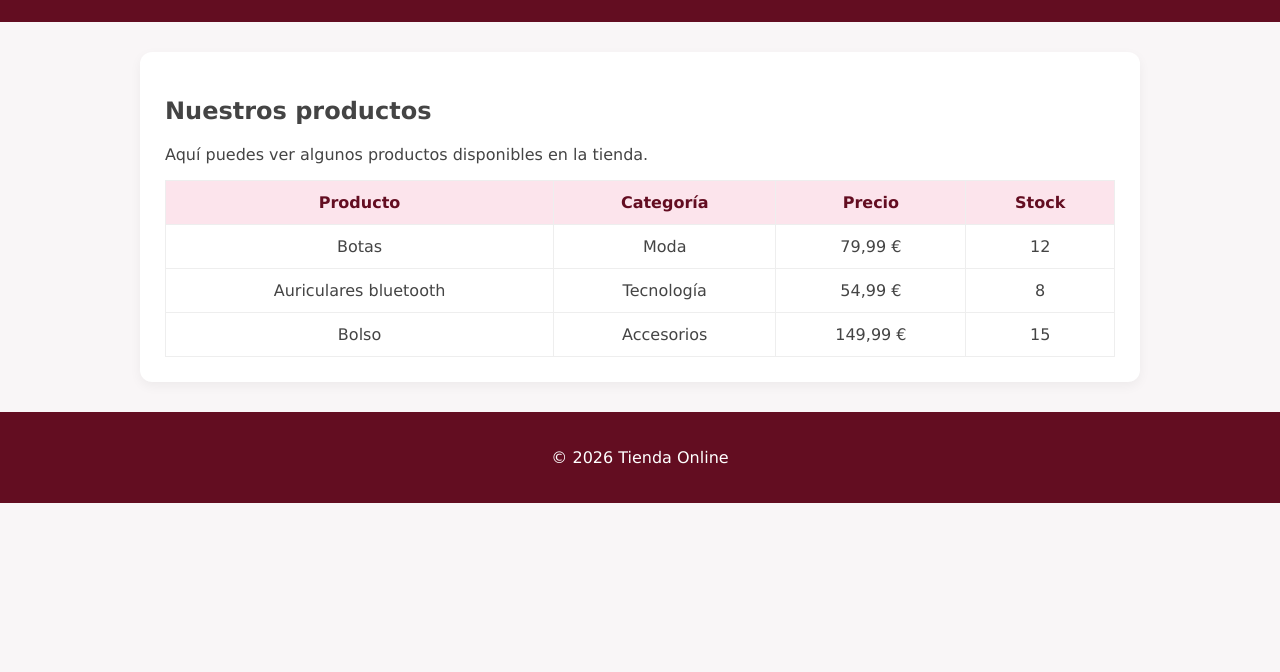
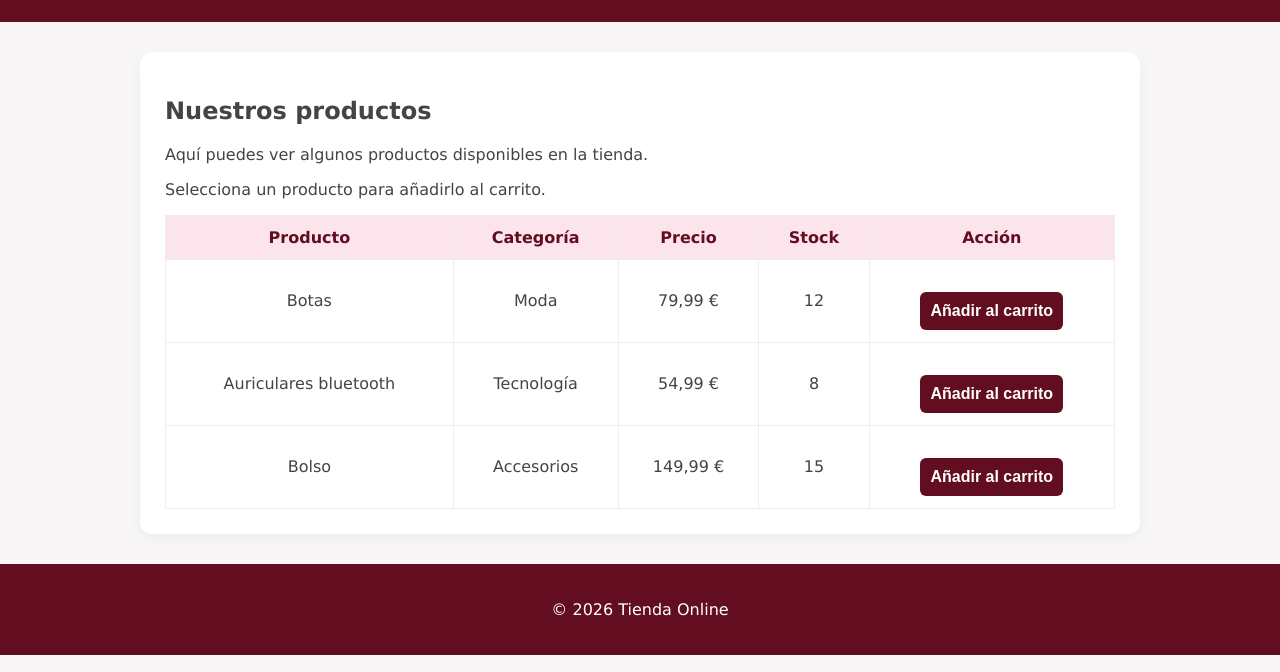
Before and after one commit to inesgonzalez29/practica4, a plain HTML site: page productos.html in a window 1280 px wide. Shown: the part 128-800 px from the top of the page. Drawn offline with Linux system fonts and the light colour scheme.

Commit message:
Update productos.html

```diff
--- a/productos.html
+++ b/productos.html
@@ -21,32 +21,65 @@
     <section>
       <h2>Nuestros productos</h2>
       <p>Aquí puedes ver algunos productos disponibles en la tienda.</p>
+      <p id="estado-productos">Selecciona un producto para añadirlo al carrito.</p>
 
       <table>
+        <thead>
           <tr>
             <th>Producto</th>
             <th>Categoría</th>
             <th>Precio</th>
             <th>Stock</th>
+            <th>Acción</th>
           </tr>
+        </thead>
+        <tbody>
           <tr>
             <td>Botas</td>
             <td>Moda</td>
             <td>79,99 €</td>
             <td>12</td>
+            <td>
+              <button
+                class="btn-anadir"
+                data-idarticulo="1"
+                data-descripcion="Botas"
+                data-precio="79.99">
+                Añadir al carrito
+              </button>
+            </td>
           </tr>
           <tr>
             <td>Auriculares bluetooth</td>
             <td>Tecnología</td>
             <td>54,99 €</td>
             <td>8</td>
+            <td>
+              <button
+                class="btn-anadir"
+                data-idarticulo="2"
+                data-descripcion="Auriculares bluetooth"
+                data-precio="54.99">
+                Añadir al carrito
+              </button>
+            </td>
           </tr>
           <tr>
             <td>Bolso</td>
             <td>Accesorios</td>
             <td>149,99 €</td>
             <td>15</td>
+            <td>
+              <button
+                class="btn-anadir"
+                data-idarticulo="3"
+                data-descripcion="Bolso"
+                data-precio="149.99">
+                Añadir al carrito
+              </button>
+            </td>
           </tr>
+        </tbody>
       </table>
     </section>
   </main>
@@ -54,5 +87,7 @@
   <footer>
     <p>© 2026 Tienda Online</p>
   </footer>
+
+  <script src="script.js"></script>
 </body>
 </html>
```
Lines whose indentation alone changed are shown as unchanged.
